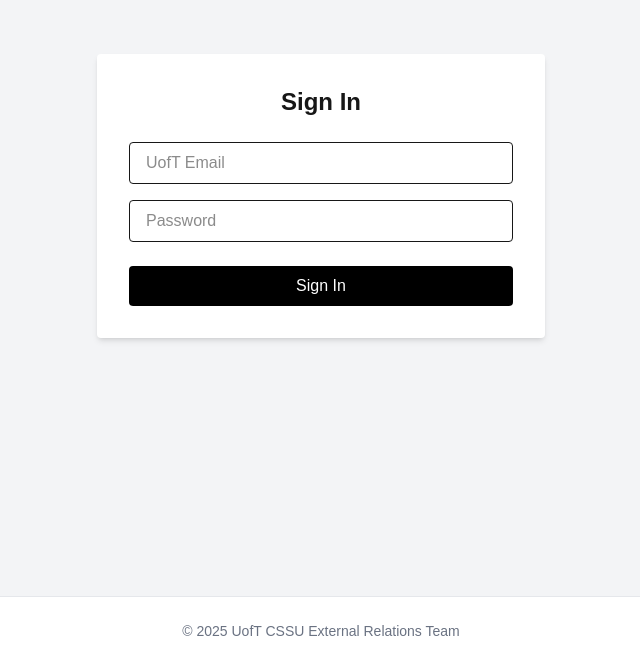
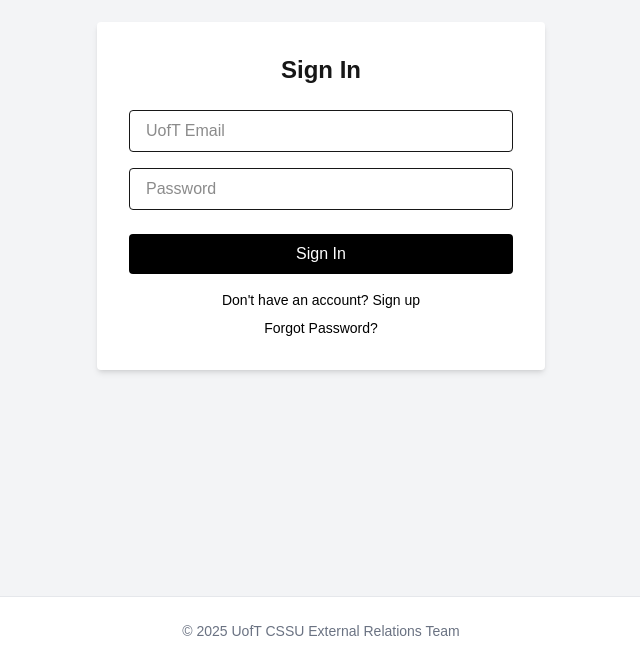
Before and after one commit to YheChen/CSSU-Resume-Book, a Next.js app: page /login in a window 1280 px wide. Shown: the part 204-869 px from the top of the page, without its empty margins (319-959 px from the left). Built offline with nearby package versions, Linux system fonts and the light colour scheme.

Commit message:
forgot password page

```diff
--- a/src/app/forgot-password/page.tsx
+++ b/src/app/forgot-password/page.tsx
@@ -0,0 +1,26 @@
+export default function ForgotPasswordPage() {
+  return (
+    <main className="flex justify-center items-center min-h-screen bg-gray-100 px-4">
+      <div className="bg-white p-8 rounded shadow-md w-full max-w-md">
+        <h1 className="text-2xl font-bold mb-6 text-center">
+          Reset Your Password
+        </h1>
+        <form>
+          <input
+            type="email"
+            name="email"
+            placeholder="Enter your UofT email"
+            className="w-full mb-4 px-4 py-2 border rounded"
+            required
+          />
+          <button
+            type="submit"
+            className="w-full bg-black text-white py-2 rounded hover:bg-gray-800 transition"
+          >
+            Send Reset Link
+          </button>
+        </form>
+      </div>
+    </main>
+  );
+}
--- a/src/app/login/page.tsx
+++ b/src/app/login/page.tsx
@@ -2,6 +2,7 @@
 
 import { useState } from "react";
 import { useRouter } from "next/navigation";
+import Link from "next/link";
 
 export default function LoginPage() {
   const router = useRouter();
@@ -76,6 +77,18 @@ export default function LoginPage() {
         >
           Sign In
         </button>
+        <Link
+          href="/signup"
+          className="text-sm text-black hover:underline mt-4 block text-center"
+        >
+          Don't have an account? Sign up
+        </Link>
+        <Link
+          href="/forgot-password"
+          className="text-sm text-black hover:underline mt-2 block text-center"
+        >
+          Forgot Password?
+        </Link>
       </form>
     </main>
   );
```
